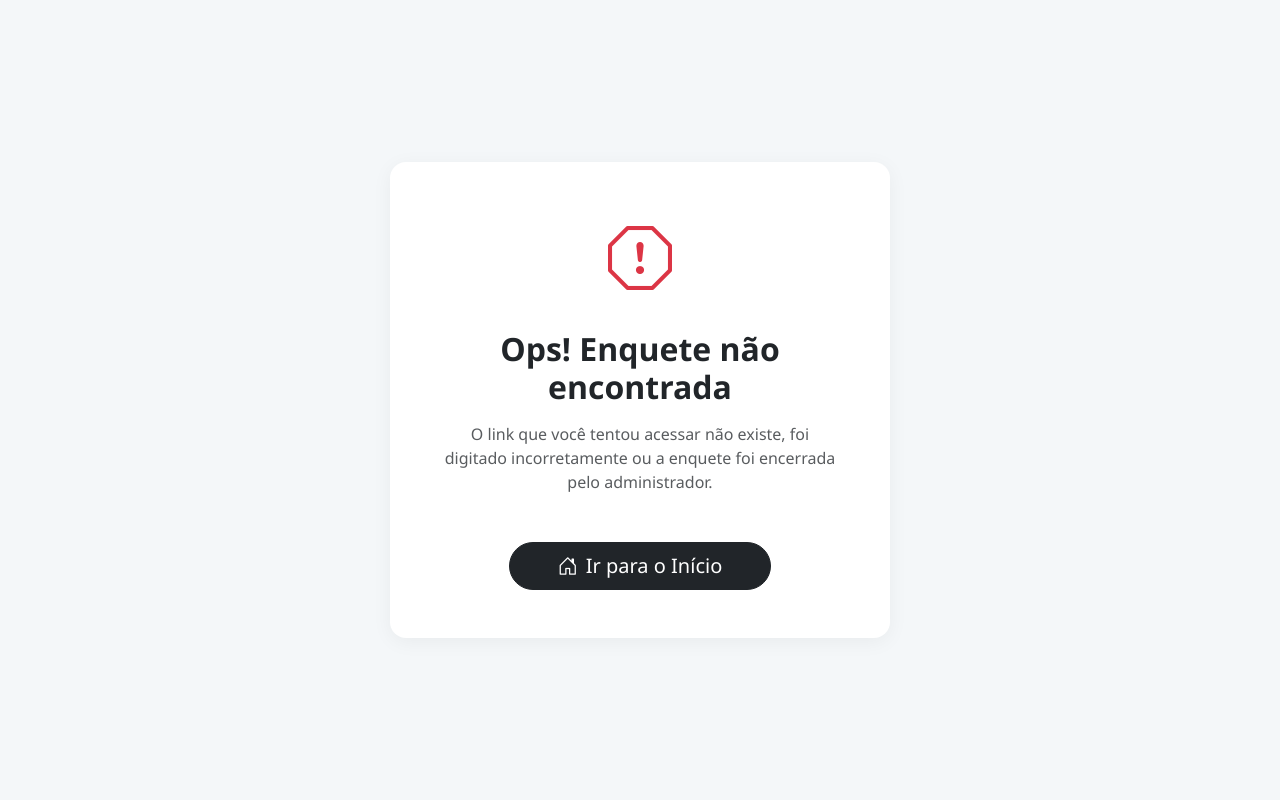
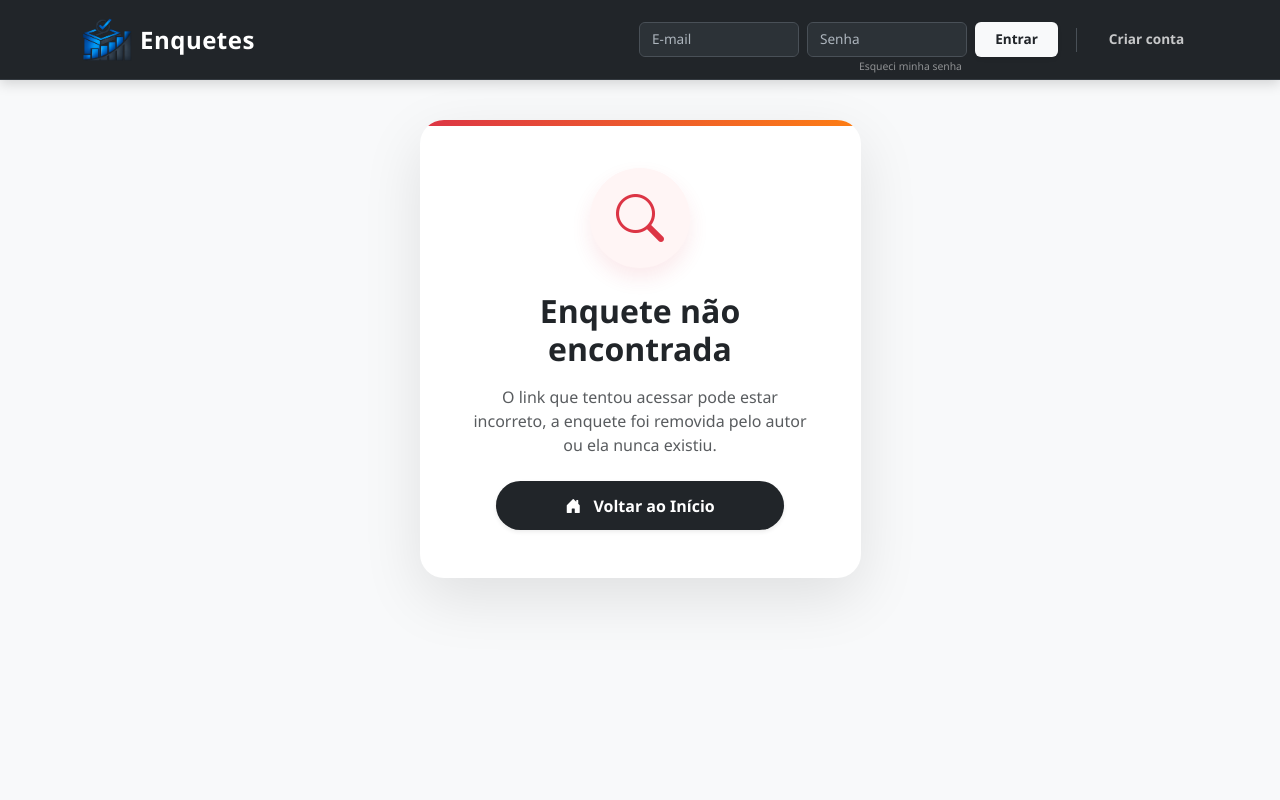
Before and after one commit to AprendendoLinux/enquetes, a FastAPI app: template app/templates/404.html in a window 1280 px wide. Run offline with FastAPI, Linux system fonts and the light colour scheme; the template is opened without the code that fills it, so the values that code supplies are empty; parts of the project's set-up code (start-up, migrations or seed data) failed here and were passed over.

Commit message:
Alterado em 29/01/2026 às 19h:59m

```diff
--- a/app/templates/404.html
+++ b/app/templates/404.html
@@ -1,36 +1,96 @@
-<!DOCTYPE html>
-<html lang="pt-BR">
-<head>
-  <meta charset="UTF-8">
-  <meta name="viewport" content="width=device-width, initial-scale=1.0">
-  <title>Página não encontrada</title>
-  <link href="https://cdn.jsdelivr.net/npm/bootstrap@5.3.3/dist/css/bootstrap.min.css" rel="stylesheet">
-  <link rel="stylesheet" href="https://cdn.jsdelivr.net/npm/bootstrap-icons@1.11.3/font/bootstrap-icons.min.css">
+{% extends "base.html" %}
+
+{% block title %}Página não encontrada{% endblock %}
+
+{% block extra_css %}
 <style>
-    body { background: #f4f7f9; font-family: 'Segoe UI', Roboto, Helvetica, Arial, sans-serif; height: 100vh; display: flex; align-items: center; justify-content: center; }
-    .card-error { border: none; border-radius: 16px; box-shadow: 0 4px 20px rgba(0,0,0,0.05); max-width: 500px; width: 90%; }
-    .icon-box { font-size: 4rem; color: #dc3545; }
+    /* Wrapper para centralizar verticalmente */
+    .error-wrapper {
+        min-height: calc(80vh - 100px);
+        display: flex;
+        align-items: center;
+        width: 100%;
+    }
+
+    /* O card agora ocupa 100% da coluna do Bootstrap */
+    .card-error {
+        border: none;
+        border-radius: 24px;
+        box-shadow: 0 20px 60px rgba(0,0,0,0.1);
+        width: 100%;
+        background: #fff;
+        overflow: hidden;
+        position: relative;
+    }
+
+    /* Detalhe visual no topo do card */
+    .card-error::before {
+        content: "";
+        position: absolute;
+        top: 0;
+        left: 0;
+        width: 100%;
+        height: 6px;
+        background: linear-gradient(90deg, #dc3545, #fd7e14);
+    }
+
+    .icon-box {
+        width: 100px;
+        height: 100px;
+        background-color: #fff5f5;
+        color: #dc3545;
+        border-radius: 50%;
+        display: flex;
+        align-items: center;
+        justify-content: center;
+        margin: 0 auto 1.5rem auto;
+        font-size: 3rem;
+        box-shadow: 0 10px 20px rgba(220, 53, 69, 0.1);
+    }
+
+    .btn-home {
+        background-color: #212529;
+        color: #fff;
+        font-weight: 700;
+        padding: 0.8rem 2rem;
+        border-radius: 50px;
+        transition: all 0.3s;
+        border: none;
+    }
+
+    .btn-home:hover {
+        background-color: #000;
+        transform: translateY(-2px);
+        box-shadow: 0 5px 15px rgba(0,0,0,0.1);
+        color: #fff;
+    }
 </style>
-</head>
-<body>
+{% endblock %}
+
+{% block content %}
+<div class="error-wrapper">
+  <div class="row justify-content-center w-100 m-0">
+    <div class="col-lg-5 col-md-8 col-sm-10">
 
       <div class="card card-error text-center p-5">
-    <div class="mb-4 icon-box">
-      <i class="bi bi-exclamation-octagon"></i>
+        <div class="icon-box">
+          <i class="bi bi-search"></i>
         </div>
 
-    <h2 class="mb-3 fw-bold text-dark">Ops! Enquete não encontrada</h2>
+        <h2 class="fw-bold text-dark mb-3">Enquete não encontrada</h2>
 
-    <p class="text-muted mb-5">
-      O link que você tentou acessar não existe, foi digitado incorretamente ou a enquete foi encerrada pelo administrador.
+        <p class="text-muted mb-4 fs-6">
+          O link que tentou acessar pode estar incorreto, a enquete foi removida pelo autor ou ela nunca existiu.
         </p>
 
-    <div class="d-grid gap-2 d-md-block">
-      <a href="/" class="btn btn-dark btn-lg px-5 rounded-pill">
-        <i class="bi bi-house-door me-2"></i>Ir para o Início
+        <div class="d-grid gap-2 col-10 mx-auto">
+            <a href="/" class="btn btn-home shadow-sm">
+                <i class="bi bi-house-door-fill me-2"></i> Voltar ao Início
             </a>
         </div>
       </div>
 
-</body>
-</html>
+    </div>
+  </div>
+</div>
+{% endblock %}
```
Also changed, not shown: app/templates/old_change_password.html (deleted, +0 -117 lines). Lines whose indentation alone changed are shown as unchanged.
